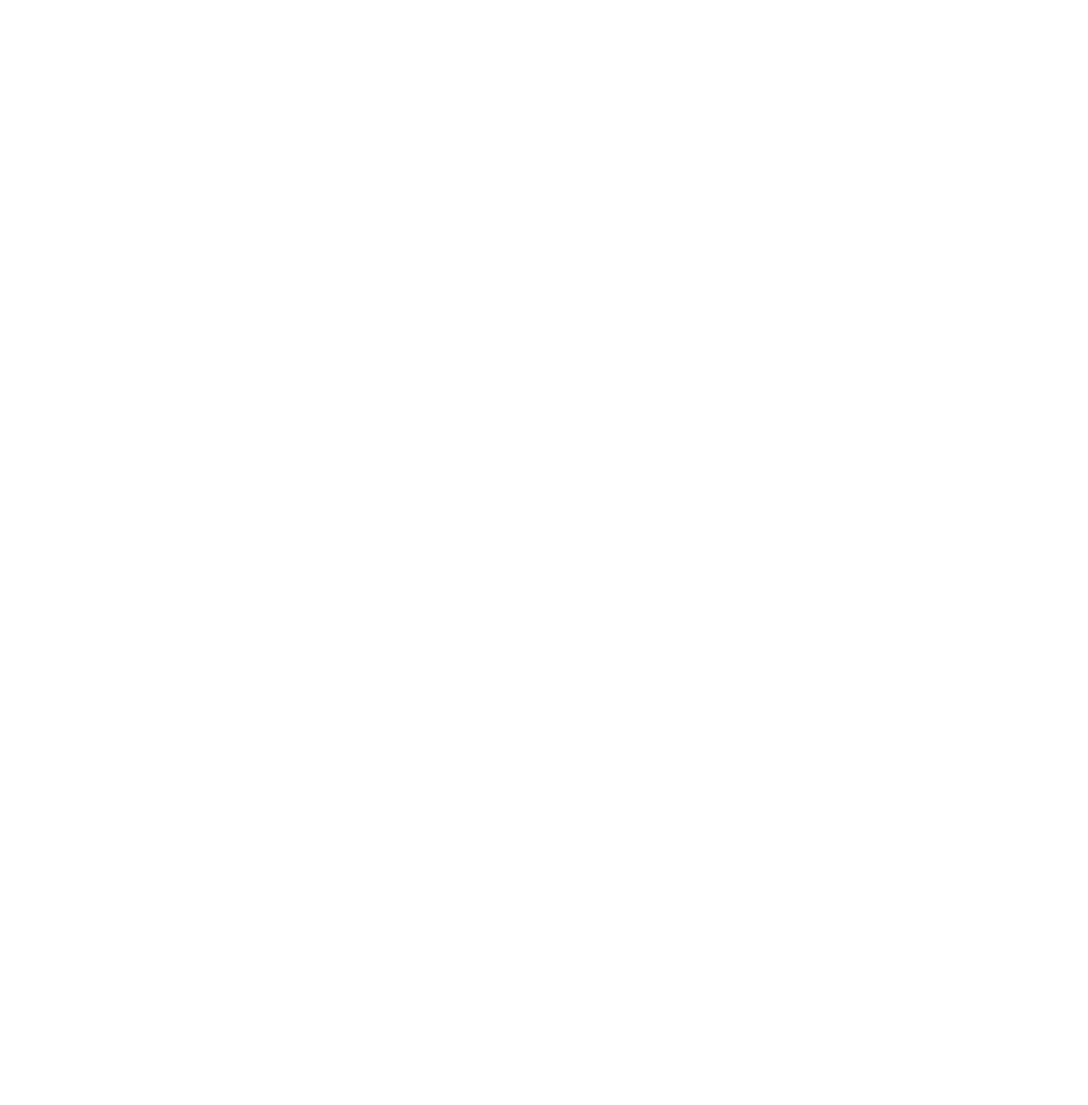
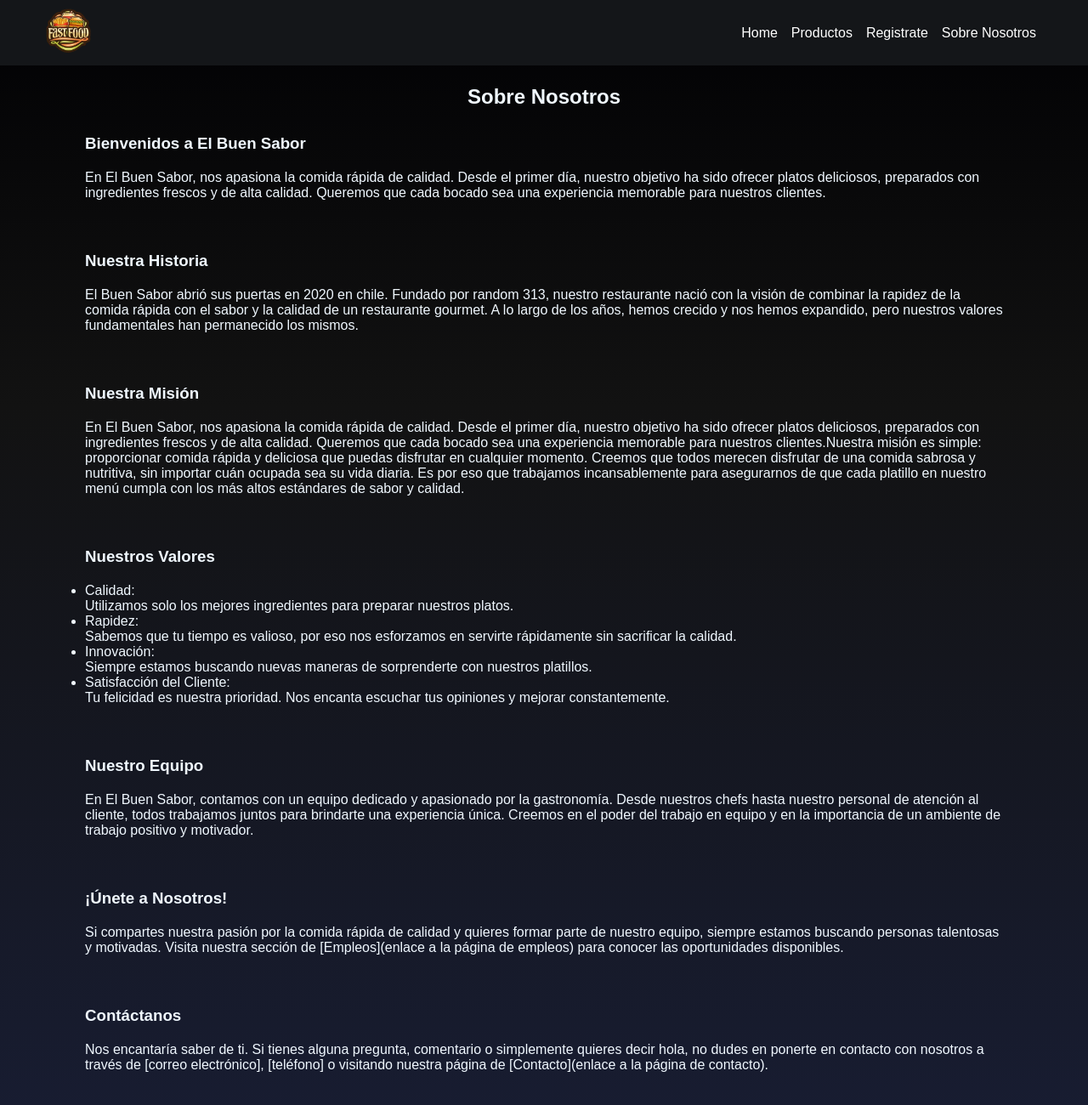
Before and after one commit to Hectorfrdezr/e1-react, a React (Vite) app: page /About in a window 1280 px wide. Before the commit this address had no page. Shown: the top 1300 px of the page at 85% size. Before the commit the page ends 800 px from the top, so only its background shows below. Built offline with nearby package versions, Linux system fonts and the light colour scheme.

Commit message:
e1-react

```diff
--- a/src/App.jsx
+++ b/src/App.jsx
@@ -3,6 +3,7 @@
 import ProductList from './components/Paginas/ProductList';
 import Registro from './components/Paginas/Registro';
 import Layaot from './components/Paginas/Layaot';
+import About from './components/Paginas/About';
 
 function App() {
 
@@ -13,6 +14,7 @@
               <Route index element={<Home/>}/>
   //          <Route path='ProductList' element={<ProductList/>}/>
   //          <Route path='Registro' element={<Registro/>}/>
+  //          <Route path='About' element={<About/>}/>
   //       </Route>
    </Routes>
    </BrowserRouter>
--- a/src/components/Navbar/Navbar.jsx
+++ b/src/components/Navbar/Navbar.jsx
@@ -3,10 +3,11 @@
 import styled from 'styled-components'
 import logo from "/img/logo.png.png"
 import Burger from "../menu/Burger"
-import {Outlet,Link} from "react-router-dom"
+import {Outlet,Link, useLocation} from "react-router-dom"
 
 function Navbar() {
   const [ clicked , setClicked] =useState(false);
+  const location = useLocation();
 
   const handleClick = () => {
       setClicked(! clicked)
@@ -20,6 +21,10 @@
     window.addEventListener('resize', handleResize);
     return () => window.removeEventListener('resize', handleResize);
   }, []);
+
+  useEffect(() => {
+    setClicked(false);
+  }, [location]);
 
   useEffect(() => {
     function handleScroll() {
@@ -39,6 +44,7 @@
                 <Link onClick={handleClick} to="/">Home</Link>
                 <Link onClick={handleClick} to="ProductList">Productos</Link>
                 <Link onClick={handleClick} to="Registro">Registrate</Link>
+                <Link onClick={handleClick} to="About">Sobre Nosotros</Link>
             </div>
               <div className="menu">
               <Burger clicked={clicked} handleClick={handleClick}/>
@@ -121,7 +127,7 @@
   }
 `
 const Bg = styled.div`
-position: fixed;
+position: fixed ;
 background-color: #1d1f22;
 top: -1000px;
 left: -1000px;
--- /dev/null
+++ b/src/components/Paginas/About.jsx
@@ -0,0 +1,67 @@
+import React from 'react'
+import styled from 'styled-components'
+
+function About() {
+  return (
+    <Sobre>
+        <div className="about">
+        <div className="sobre-info">
+            <h2>Sobre Nosotros</h2>
+            <h3>Bienvenidos a El Buen Sabor</h3>
+            <p>En El Buen Sabor, nos apasiona la comida rápida de calidad. Desde el primer día, nuestro objetivo ha sido ofrecer platos deliciosos, preparados con ingredientes frescos y de alta calidad. Queremos que cada bocado sea una experiencia memorable para nuestros clientes.</p>
+        </div>
+        <div className="sobre-info">
+            <h3>Nuestra Historia</h3>
+            <p>El Buen Sabor abrió sus puertas en 2020 en chile. Fundado por random 313, nuestro restaurante nació con la visión de combinar la rapidez de la comida rápida con el sabor y la calidad de un restaurante gourmet. A lo largo de los años, hemos crecido y nos hemos expandido, pero nuestros valores fundamentales han permanecido los mismos.</p>
+        </div>
+        <div className="sobre-info">
+            <h3>Nuestra Misión</h3>
+            <p>En El Buen Sabor, nos apasiona la comida rápida de calidad. Desde el primer día, nuestro objetivo ha sido ofrecer platos deliciosos, preparados con ingredientes frescos y de alta calidad. Queremos que cada bocado sea una experiencia memorable para nuestros clientes.Nuestra misión es simple: proporcionar comida rápida y deliciosa que puedas disfrutar en cualquier momento. Creemos que todos merecen disfrutar de una comida sabrosa y nutritiva, sin importar cuán ocupada sea su vida diaria. Es por eso que trabajamos incansablemente para asegurarnos de que cada platillo en nuestro menú cumpla con los más altos estándares de sabor y calidad.</p>
+        </div>
+        <div className="sobre-info">
+            <h3>Nuestros Valores</h3>
+            <ul>
+                <li>Calidad:<p>Utilizamos solo los mejores ingredientes para preparar nuestros platos.</p></li>
+                <li>Rapidez:<p>Sabemos que tu tiempo es valioso, por eso nos esforzamos en servirte rápidamente sin sacrificar la calidad.</p></li>
+                <li>Innovación:<p>Siempre estamos buscando nuevas maneras de sorprenderte con nuestros platillos.</p></li>
+                <li>Satisfacción del Cliente:<p>Tu felicidad es nuestra prioridad. Nos encanta escuchar tus opiniones y mejorar constantemente.</p></li>
+            </ul>
+        </div>
+        <div className="sobre-info">
+            <h3>Nuestro Equipo</h3>
+            <p>En El Buen Sabor, contamos con un equipo dedicado y apasionado por la gastronomía. Desde nuestros chefs hasta nuestro personal de atención al cliente, todos trabajamos juntos para brindarte una experiencia única. Creemos en el poder del trabajo en equipo y en la importancia de un ambiente de trabajo positivo y motivador.</p>
+        </div>
+        <div className="sobre-info">
+            <h3>¡Únete a Nosotros!</h3>
+            <p>Si compartes nuestra pasión por la comida rápida de calidad y quieres formar parte de nuestro equipo, siempre estamos buscando personas talentosas y motivadas. Visita nuestra sección de [Empleos](enlace a la página de empleos) para conocer las oportunidades disponibles.</p>
+        </div>
+        <div className="sobre-info">
+            <h3>Contáctanos</h3>
+            <p>Nos encantaría saber de ti. Si tienes alguna pregunta, comentario o simplemente quieres decir hola, no dudes en ponerte en contacto con nosotros a través de [correo electrónico], [teléfono] o visitando nuestra página de [Contacto](enlace a la página de contacto).</p>
+        </div>
+        </div>
+    </Sobre>
+  )
+}
+
+const Sobre= styled.div`
+.sobre-info{
+    display: flex;
+    flex-direction: column;
+    width: 100%;
+    padding: 30px 30px;
+    color: aliceblue;
+}
+.about{
+    padding: 70px;
+}
+h2{
+    text-align: center;
+    margin-bottom: 30px;
+}
+h3{
+    margin-bottom: 20px;
+}
+`
+
+export default About
--- a/src/components/ayuda/Ayuda.jsx
+++ b/src/components/ayuda/Ayuda.jsx
@@ -1,6 +1,7 @@
 import React from 'react'
 import styled from "styled-components"
 import mapa from "../../../public/img/mapa.png"
+import { Link } from 'react-router-dom'
 
 function Ayuda() {
   return (
@@ -8,9 +9,9 @@
             <h2>CONÓCENOS:</h2>
         <div className="container">
             <div className="a-contain">
-                <a href="#">Acerca de El Buen Sabor</a>
-                <a href="#">Historia</a>
-                <a href="#">Contáctanos</a>
+                <Link to="About">Acerca de El Buen Sabor</Link>
+                <Link to="About">Historia</Link>
+                <Link to="Registro">Contáctanos</Link>
             </div>
             <img src={mapa} alt="" />
         </div>
```
